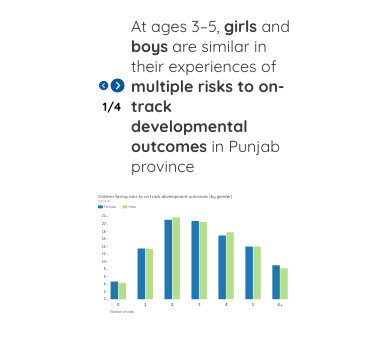
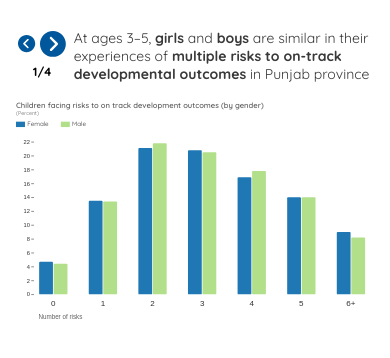
Before and after one commit to saadkhalid90/wb-chart-story, a React (Create React App) app: page / in a window 390 px wide. Shown: the top 358 px of the page. Built offline with nearby package versions, Linux system fonts and the light colour scheme.

Commit message:
add fade fix and implement safari fixes

```diff
--- a/src/components/css-modules/dataStoryComp.module.css
+++ b/src/components/css-modules/dataStoryComp.module.css
@@ -3,12 +3,14 @@
   flex-direction: row;
   justify-content: flex-start;
   align-items: center;
+  margin-top: 15px;
 }
 
 .chevronContainer {
   display: flex;
   flex-direction: row;
   width: 100%;
+  align-items: center;
 }
 
 .chevronContainer svg {
@@ -22,7 +24,8 @@
 .stateShow {
   font-size: 12px;
   font-weight: bold;
-  margin: 3px 0px;
+  margin: 0px;
+  margin-bottom: 5px;
 }
 
 .chevAndStateContainer {
@@ -75,9 +78,37 @@
 .chart_contain {
   display: flex;
   align-items: stretch;
+  height: 500px;
 }
 
 .chart_desc {
   text-align: left;
   margin-left: 5px;
 }
+
+@media only screen and (max-width: 1000px) {
+  .storyContainer {
+    width: 60%;
+  }
+}
+
+@media only screen and (max-width: 800px) {
+  .storyContainer {
+    width: 70%;
+  }
+}
+
+@media only screen and (max-width: 600px) {
+  .storyContainer {
+    width: 85%;
+  }
+}
+
+@media only screen and (max-width: 500px) {
+  .storyContainer {
+    width: 92%;
+  }
+  .chart_desc {
+    font-size: 14px;
+  }
+}
--- a/src/components/dataStoryComp.js
+++ b/src/components/dataStoryComp.js
@@ -36,13 +36,14 @@
   ];
   const [vizIndex, setVizIndex] = useState(1);
   const [pState, setPState] = useState(true);
-  const fade = useRef(false);
+  const fade = useRef();
   const [clickType, setClickType] = useState("forward");
   const svgRef = useRef();
   const data = useData();
   const incrementIndex = () => {
     setClickType("forward");
     if (vizIndex < maxIndex) {
+      fade.current.classList.add(styles.desc_fade);
       return setVizIndex(vizIndex + 1);
     } else {
       return vizIndex;
@@ -52,15 +53,12 @@
   const decrementIndex = () => {
     setClickType("backward");
     if (vizIndex > 1) {
+      fade.current.classList.add(styles.desc_fade);
       return setVizIndex(vizIndex - 1);
     } else {
       return vizIndex;
     }
   };
-
-  useEffect(() => {
-    fade.current = true;
-  }, [vizIndex]);
 
   useEffect(() => {
     if (data.gender && data.prov) {
@@ -111,8 +109,7 @@
   }, [data, vizIndex, clickType]);
 
   function processEnd() {
-    fade.current = false;
-    console.log('end');
+    fade.current.classList.remove(styles.desc_fade);
   }
 
  // console.log(fade.current);
@@ -137,8 +134,8 @@
         </div>
 
         <p
-          className={`${styles.chart_desc} ${fade.current && styles.desc_fade}`}
-          onAnimationEnd={() => (processEnd())}
+          className={`${styles.chart_desc} ${styles.desc_fade}`} ref={fade}
+          onAnimationEnd={() => processEnd()}
         >
           {captions[vizIndex - 1]}
         </p>
```
